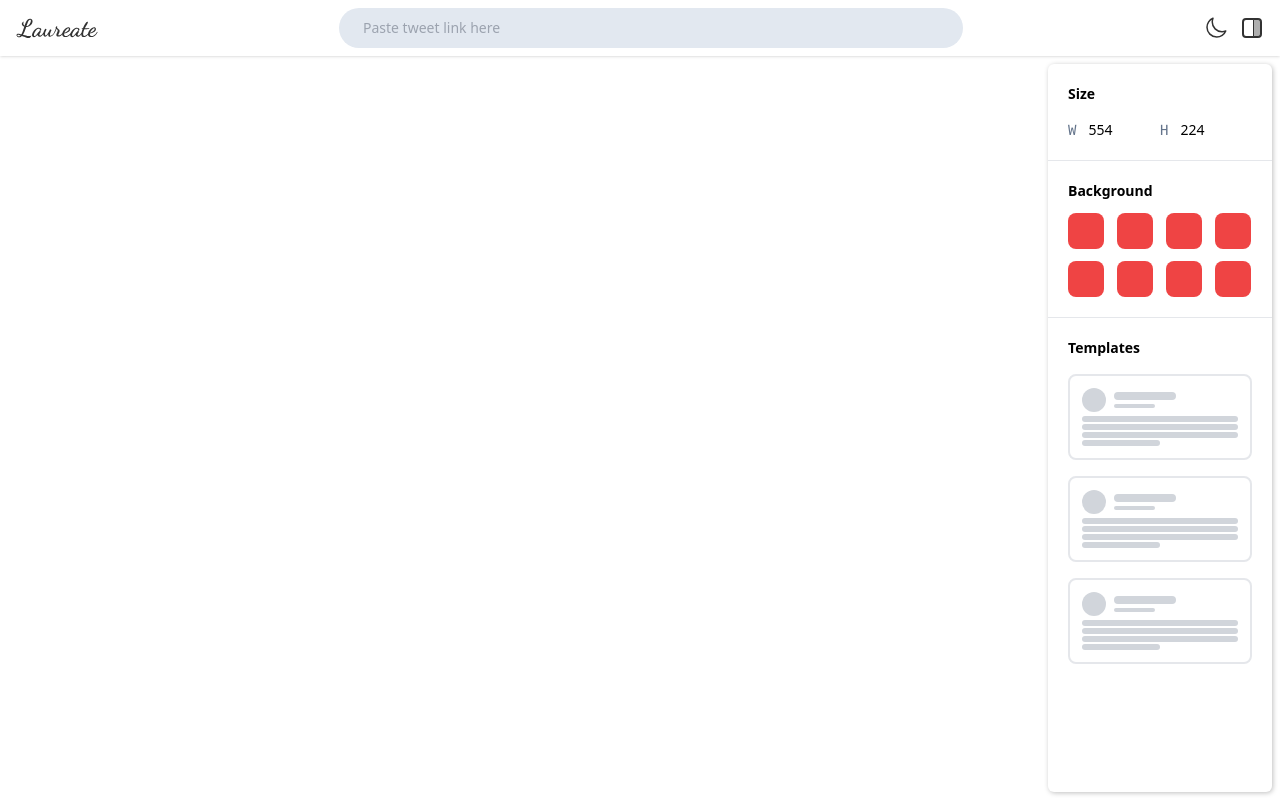
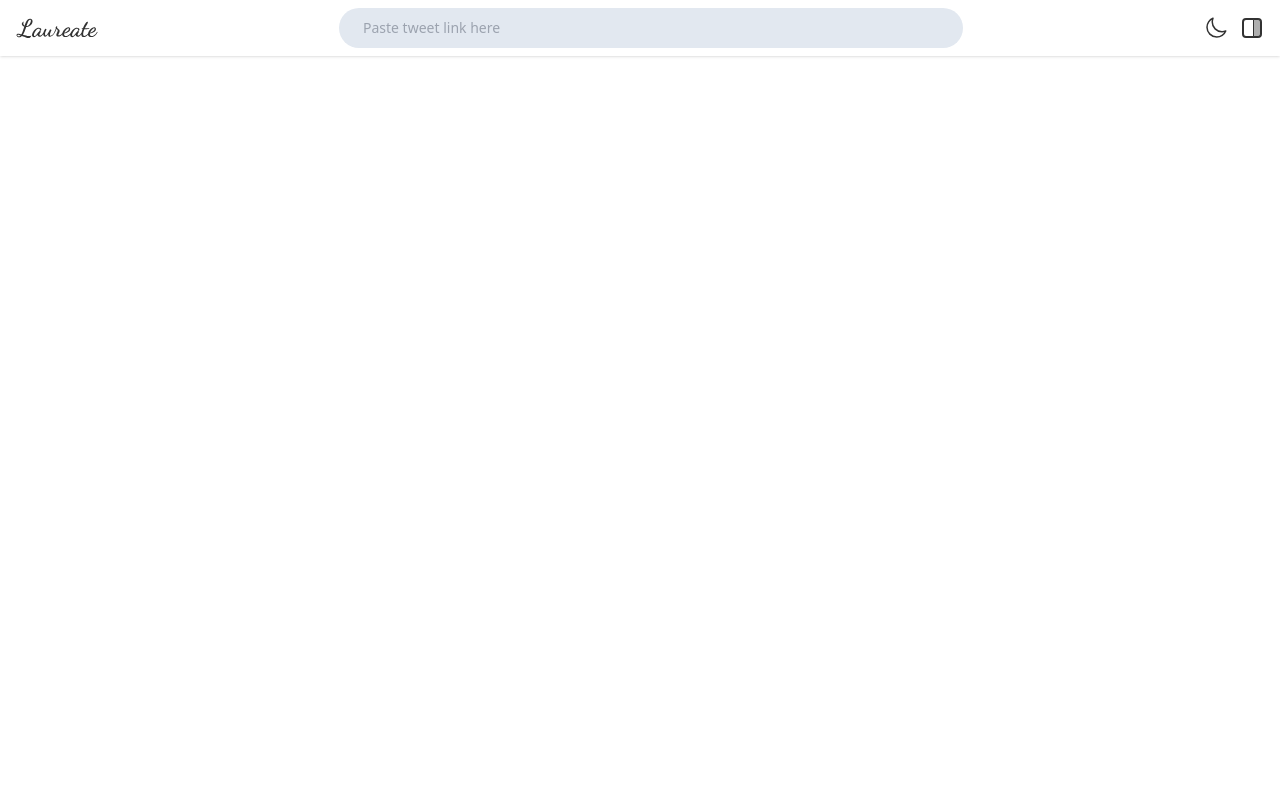
Before and after one commit to subhoghoshX/laureate, a Next.js app: page / in a window 1280 px wide. Built offline with nearby package versions, Linux system fonts and the light colour scheme; what prettier-plugin-tailwindcss would draw is missing.

Commit message:
feat: open/close functionality of the side panel

```diff
--- a/components/Header.tsx
+++ b/components/Header.tsx
@@ -1,4 +1,10 @@
-export default function Header() {
+import { Dispatch, SetStateAction } from "react";
+
+interface Props {
+  setIsPanelOpen: Dispatch<SetStateAction<boolean>>;
+}
+
+export default function Header({ setIsPanelOpen }: Props) {
   return (
     <header className="flex items-center justify-between gap-x-4 px-4 py-2 shadow">
       <img src="/laureate-logo.svg" alt="laureate logo" className="" />
@@ -14,7 +20,11 @@ export default function Header() {
           <img src="/moon.svg" alt="moon icon" />
         </button>
         <button>
-          <img src="/flap.svg" alt="flap icon" />
+          <img
+            onClick={() => setIsPanelOpen((c) => !c)}
+            src="/flap.svg"
+            alt="flap icon"
+          />
         </button>
       </div>
     </header>
--- a/components/SidePanel.tsx
+++ b/components/SidePanel.tsx
@@ -1,7 +1,15 @@
-export default function () {
+interface Props {
+  isPanelOpen: boolean;
+}
+
+export default function ({ isPanelOpen }: Props) {
   return (
     <aside className="h-full w-60 self-end overflow-hidden p-2">
-      <div className="h-full overflow-y-auto rounded-md text-sm shadow-[1px_1px_5px_rgba(0,0,0,0.25)]">
+      <div
+        className={`h-full overflow-y-auto rounded-md text-sm shadow-[1px_1px_5px_rgba(0,0,0,0.25)] transition-transform duration-200 ease-out ${
+          isPanelOpen ? "translate-x-0" : "translate-x-60"
+        }`}
+      >
         <div className="p-5">
           <h2 className="font-bold">Size</h2>
           <div className="mt-4 flex">
--- a/pages/index.tsx
+++ b/pages/index.tsx
@@ -1,8 +1,11 @@
 import Head from "next/head";
+import { useState } from "react";
 import Header from "../components/Header";
 import SidePanel from "../components/SidePanel";
 
 export default function Home() {
+  const [isPanelOpen, setIsPanelOpen] = useState(false);
+
   return (
     <div>
       <Head>
@@ -11,8 +14,8 @@ export default function Home() {
         <link rel="icon" href="/favicon.ico" />
       </Head>
       <div className="flex h-screen flex-col">
-        <Header />
-        <SidePanel />
+        <Header setIsPanelOpen={setIsPanelOpen} />
+        <SidePanel isPanelOpen={isPanelOpen} />
       </div>
     </div>
   );
```
